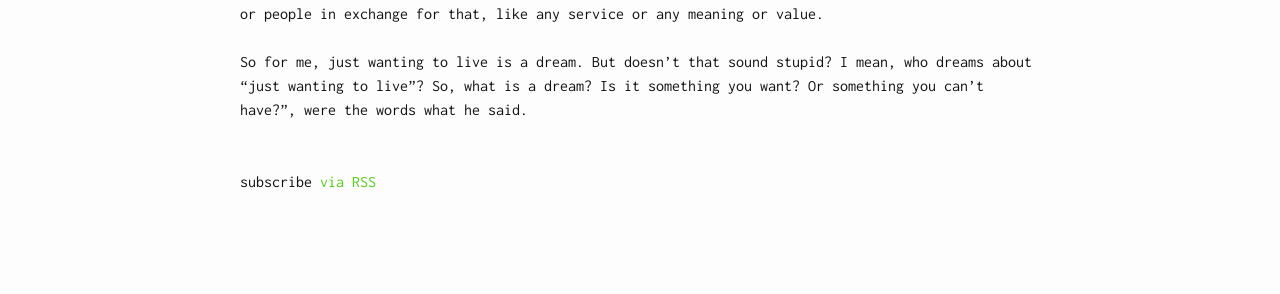
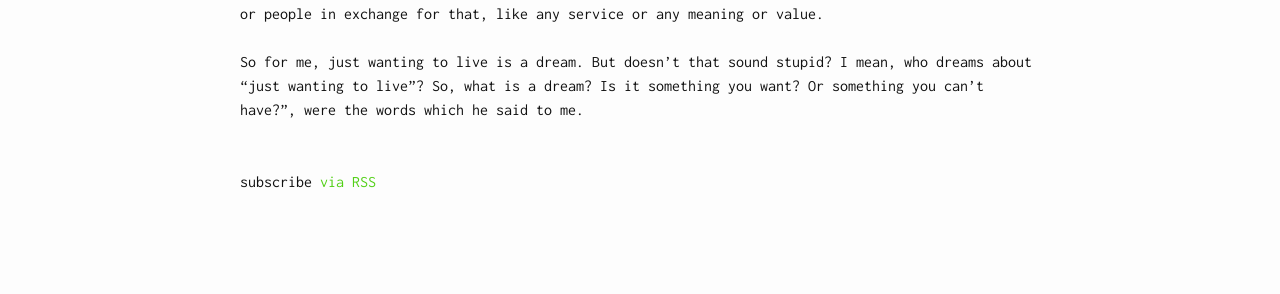
Before and after one commit to styles3544/Blog, a Jekyll site: the page built from _empirical/2020-08-08-.md, in a window 1280 px wide. Shown: the part 440-734 px from the top of the page. Built offline with Jekyll 4.4.1, drawn with Linux system fonts in a browser that asks for light colours; comment, search, counter and statistics services are not loaded.

Commit message:
renovating

```diff
--- a/_empirical/2020-08-08-.md
+++ b/_empirical/2020-08-08-.md
@@ -8,4 +8,4 @@ categories:
 
 One day i was sitting with one of my friends, killing time and chitchatting, but it wasn't like always. He seemed to be having something on his mind for quite a while now, it was written on his face. So, i decided to ask him straight about what's going on.<br/><br/>"A dream? What is it? Is it about something you want? No. It's not about something you want, it's about something you can't have. Because, if you can have what you want then it won't be a dream anymore.<br/><br/>
 For me, I don't want anything. I just wanna live. But, will I be able to do that? Will I be able to just live? No. Because even just for living I'll need food, the exigent demand of the human body, to survive. And for that, I'll need money. And for money, I'll have to provide something to the society or people in exchange for that, like any service or any meaning or value.<br/><br/>
-So for me, just wanting to live is a dream. But doesn't that sound stupid? I mean, who dreams about "just wanting to live"? So, what is a dream? Is it something you want? Or something you can't have?", were the words what he said.
+So for me, just wanting to live is a dream. But doesn't that sound stupid? I mean, who dreams about "just wanting to live"? So, what is a dream? Is it something you want? Or something you can't have?", were the words which he said to me.
```
